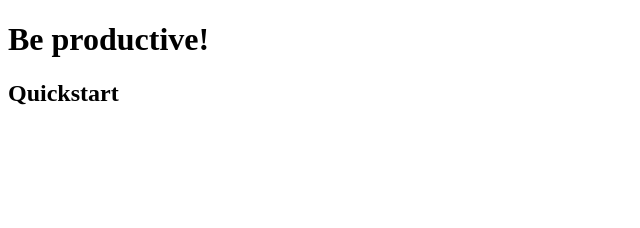
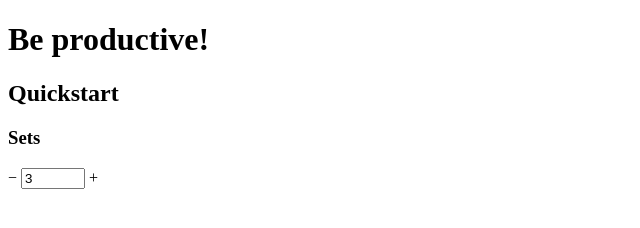
Before and after one commit to yassienAbdillahi/pomodoroTimer, a plain HTML site: page index.html in a window 1280 px wide. Shown: the whole page, without its empty margins (0-640 px from the left). Drawn offline with Linux system fonts and the light colour scheme.

Commit message:
Added plus/minus 'sets' input for user
Closes #2

```diff
--- a/index.html
+++ b/index.html
@@ -22,6 +22,15 @@
         <main>
             <section id="quickstart">
                 <h2>Quickstart</h2>
+
+                <form id="theForm">
+                    <div>
+                        <label for="sets"></label><h3>Sets</h3></label>
+                        <span>&minus;</span>
+                        <input type="number" id="sets" name="sets" min="1" max="999" value="3">
+                        <span>&plus;</span>
+                    </div>
+                </form>
             </section>
         </main>
 
```
